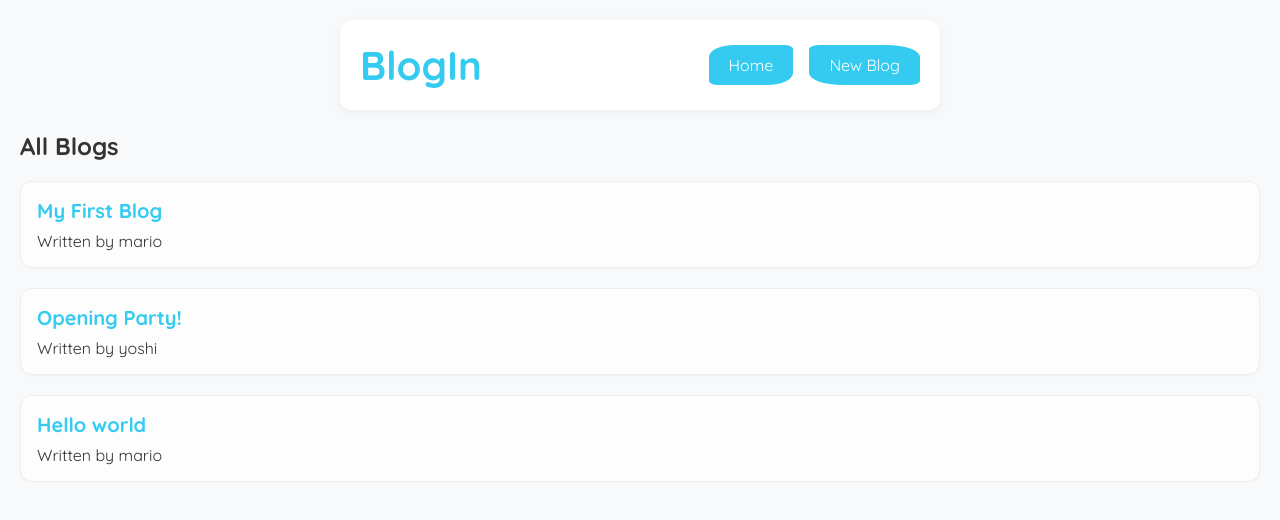
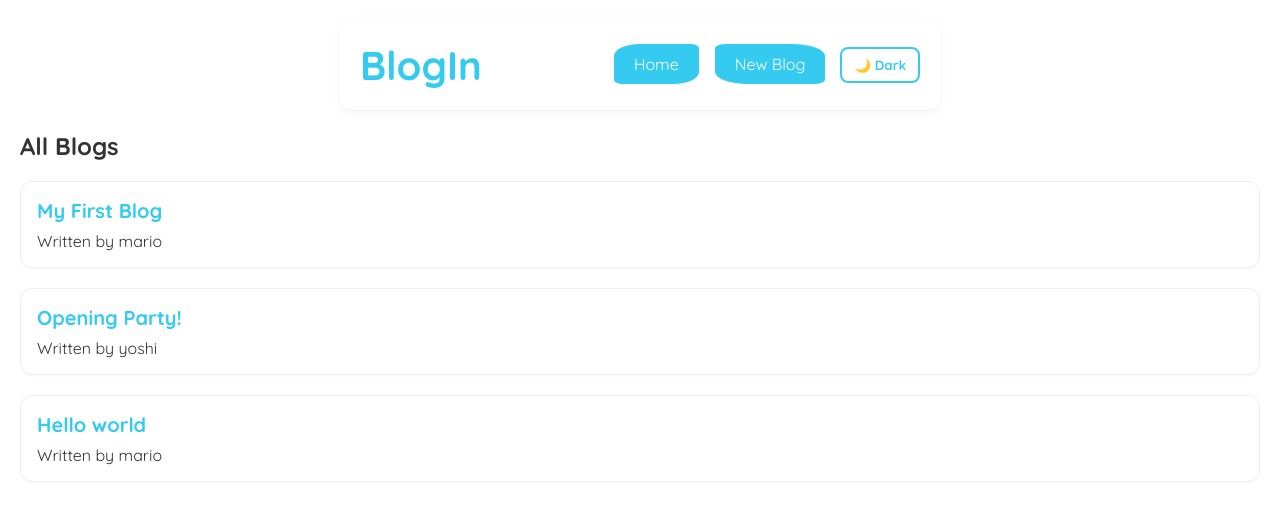
Before and after one commit to krishna-warfade/BlogIn, a React (Create React App) app: page / in a window 1280 px wide. Shown: the top 520 px of the page. Built offline with nearby package versions, Linux system fonts and the light colour scheme; data requests are answered from the project's data file.

Commit message:
Added light-dark theme.

```diff
--- a/src/App.js
+++ b/src/App.js
@@ -3,20 +3,32 @@ import Home from './HomePage';
 import Create from './Create';
 import BlogDetails from './BlogDetails'; //importing BlogDetails component to display individual blog details
 import { BrowserRouter as Router, Route, Switch} from 'react-router-dom'; //for routing
-import NotFound from './NotFound'; // Importing NotFound component to handle 404 errors
+import NotFound from './NotFound';
+import { useEffect } from 'react';
+import useLocalStorage from "./hooks/useLocalStorage";
+import './theme.css';
 
 function App() {
+  const [theme, setTheme] = useLocalStorage("theme", "light");
+
+  useEffect(() => {
+    document.body.className = theme;
+  }, [theme]);
+
+  const toggleTheme = () => {
+    setTheme(prev => (prev === "light" ? "dark" : "light"));
+  };
   return (
     <Router>
       <div className="App">
-          <Navbar />
+          <Navbar toggleTheme={toggleTheme} theme={theme} />
             <div className="Content">
                 <Switch>
                   <Route exact path='/'>
                     <Home /> {/* Home component will be rendered at the root path */}
                   </Route>
                   <Route path='/create'>
-                    <Create /> {/* Create component will be rendered at the /create path */}
+                    <Create />
                   </Route>
                   <Route path='/blogs/:id'>
                     <BlogDetails /> {/* BlogDetails component will be rendered at the /blogs/:id path */}
--- a/src/BlogDetails.js
+++ b/src/BlogDetails.js
@@ -1,27 +1,27 @@
 import { useHistory, useParams } from "react-router-dom/cjs/react-router-dom.min";
-import useFetch from "./useFetch"; // Custom hook to fetch data from the API
+import useFetch from "./useFetch"; // custom hook to fetch data from API
 
 const BlogDetails = () => {
-    const { id } = useParams(); // useParams hook is used to access the dynamic parameters from the URL, such as blog ID
-    const {data: blog, error, isPending} = useFetch('http://localhost:8000/blogs/' + id); // Fetching blog details using the blog ID from the URL
-    const history = useHistory(); // useHistory hook is used to programmatically navigate to different routes
+    const { id } = useParams(); // useParams hook to access the dynamic parameters from URL, such as blog ID
+    const {data: blog, error, isPending} = useFetch('http://localhost:8000/blogs/' + id); // fetching blog details using blog ID from URL
+    const history = useHistory(); // useHistory hook to programmatically navigate to different routes
     const handleClick = () => {
         fetch('http://localhost:8000/blogs/' + blog.id, {
-            method: 'DELETE' // Sending a DELETE request to the server to remove the blog
+            method: 'DELETE' // DELETE request to the server to remove the blog
         }).then(() => {
-            history.push('/'); // Redirecting to the home page after deletion
+            history.push('/'); // redirecting to home page after deletion
             console.log('Blog deleted');
         })
     }
     return (
         <div className="blog-details">
-            {isPending && <div className="loader">Loading <span className="dots"></span></div>} {/* Display loading message while fetching data */}
-            {error && <div>{error}</div>} {/* Display error message if there is an error fetching data */}
+            {isPending && <div className="loader">Loading <span className="dots"></span></div>} {/* display loading message while fetching data */}
+            {error && <div>{error}</div>} {/* display error message if there is an error fetching data */}
             {blog && (
                 <article>
-                    <h2>{blog.title}</h2> {/* Display blog title */}
-                    <p>Written by {blog.author}</p> {/* Display blog author */}
-                    <div>{blog.body}</div> {/* Display blog content */}
+                    <h2>{blog.title}</h2>
+                    <p>Written by {blog.author}</p>
+                    <div>{blog.body}</div>
                     <button onClick={handleClick}>Delete</button>
                 </article>
             )}
--- a/src/Create.js
+++ b/src/Create.js
@@ -2,27 +2,26 @@ import {useState} from 'react';
 import { useHistory } from 'react-router-dom';
 
 const Create = () => {
-    const [title, setTitle] = useState(''); // State to hold the blog title
-    const [body, setBody] = useState(''); // State to hold the blog body
-    const [author, setAuthor] = useState('mario'); // State to hold the blog author, defaulting to 'mario'
-    const [isPending, setIsPending] = useState(false); // State to manage loading state
-    const history = useHistory(); // Hook to programmatically navigate after form submission
+    const [title, setTitle] = useState(''); // state to hold the blog title
+    const [body, setBody] = useState('');
+    const [author, setAuthor] = useState('mario'); // defaulting to 'mario'
+    const [isPending, setIsPending] = useState(false); // state to manage loading state
+    const history = useHistory(); // hook to programmatically navigate after form submission
 
     const handleSubmit = (e) => {
-        e.preventDefault(); // Prevent the default form submission behavior "refreshing the page"
-        const blog = { title, body, author }; // Create a blog object with the current state values
-        setIsPending(true); // Set loading state to true while the request is being processed
-        // Send a POST request to the server to add a new blog
+        e.preventDefault(); // prevent "refreshing the page"
+        const blog = { title, body, author }; // create blog object with current state values
+        setIsPending(true); // set loading state to true while the request is being processed
 
         fetch('http://localhost:8000/blogs',{
-            method:'POST',
-            headers: {"Content-Type": "application/json"}, // Set the content type to JSON
-            body: JSON.stringify(blog) // Convert the blog object to a JSON string
+            method:'POST', // HTTP method to create a new resource
+            headers: {"Content-Type": "application/json"}, // set content type to JSON
+            body: JSON.stringify(blog) // convert blog object to a JSON string
         }).then(() => {
             console.log('new blog added');
-            setIsPending(false); // Set loading state to false after the request is complete
-            // history.go(-1); // Navigate back to the previous page
-            history.push('/'); // Redirect to the home page after adding the blog
+            setIsPending(false); // set loading state to false after the request is complete
+            // history.go(-1); // navigate back to the previous page
+            history.push('/'); // redirect to the home page after adding blog
         })
     }
     return (
--- a/src/HomePage.js
+++ b/src/HomePage.js
@@ -6,8 +6,8 @@ const Home = () => {
     return (
         <div className="home">
             {error && <div>{ error }</div>}
-            {isPending && <div className='loader'>Loading <span className="dots"></span></div>} {/* Conditional rendering: if isPending is true, show loading message */}
-            {blogs && <BlogList blogs={blogs} title="All Blogs"/>} {/* Conditional rendering: if blogs is not null, render BlogList */}
+            {isPending && <div className='loader'>Loading <span className="dots"></span></div>} {/* conditional rendering: if isPending is true, show loading message */}
+            {blogs && <BlogList blogs={blogs} title="All Blogs"/>} {/* : if blogs is not null, render BlogList */}
         </div>
      );
 }
--- a/src/Navbar.js
+++ b/src/Navbar.js
@@ -1,6 +1,6 @@
 import { Link } from 'react-router-dom'; //for routing
 
-const Navbar = () => {
+const Navbar = ({toggleTheme, theme}) => {
     return (
         <div className="navbar">
             <h1 style={{
@@ -21,6 +21,21 @@ const Navbar = () => {
                     borderRadius: "10% 30%",
                     padding: "10px 20px"
                 }}>New Blog</Link>
+                <button
+                    onClick={toggleTheme}
+                    style={{
+                        marginLeft: "15px",
+                        backgroundColor: "transparent",
+                        border: "2px solid #35cbf1",
+                        color: "#35cbf1",
+                        borderRadius: "8px",
+                        padding: "8px 12px",
+                        cursor: "pointer",
+                        fontWeight: "bold"
+                    }}
+                >
+                    {theme === "light" ? "🌙 Dark" : "☀️ Light"}
+                </button>
             </div>
         </div>
      );
--- /dev/null
+++ b/src/hooks/useLocalStorage.js
@@ -0,0 +1,14 @@
+import { useState, useEffect } from 'react';
+
+export default function useLocalStorage(key, initialValue) {
+  const [value, setValue] = useState(() => {
+    const saved = localStorage.getItem(key);
+    return saved ? JSON.parse(saved) : initialValue;
+  });
+
+  useEffect(() => {
+    localStorage.setItem(key, JSON.stringify(value));
+  }, [key, value]);
+
+  return [value, setValue];
+}
--- /dev/null
+++ b/src/theme.css
@@ -0,0 +1,22 @@
+.light {
+  --bg-color: #ffffff;
+  --text-color: #333333;
+  --accent-color: #35cbf1;
+}
+
+.dark {
+  --bg-color: #121212;
+  --text-color: #ffffff;
+  --accent-color: #4ecdc4;
+}
+
+body {
+  background-color: var(--bg-color);
+  color: var(--text-color);
+  transition: background-color 0.3s, color 0.3s;
+}
+
+.navbar, .content, .blog-preview {
+  background-color: var(--bg-color);
+  color: var(--text-color);
+}
```
